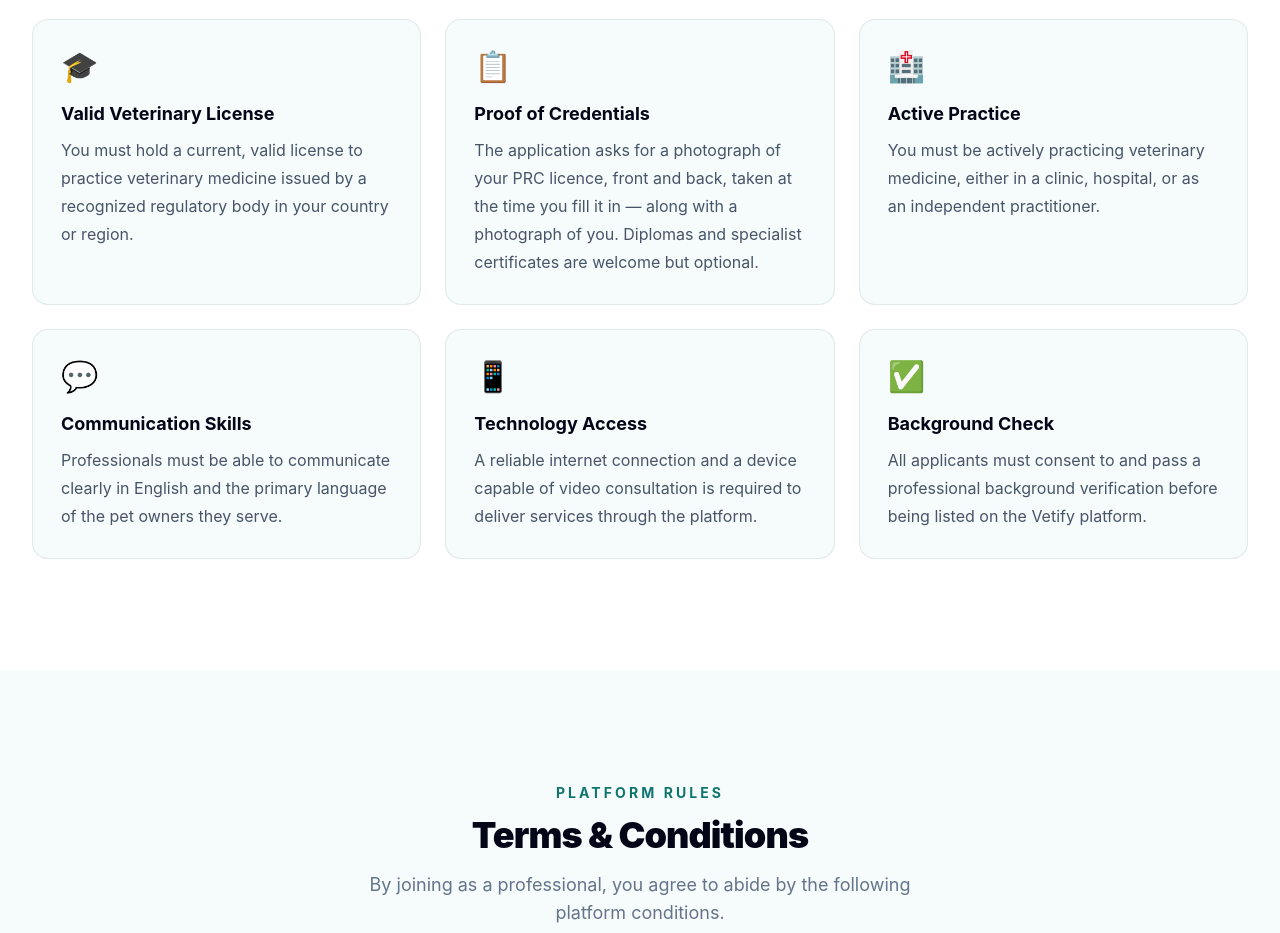
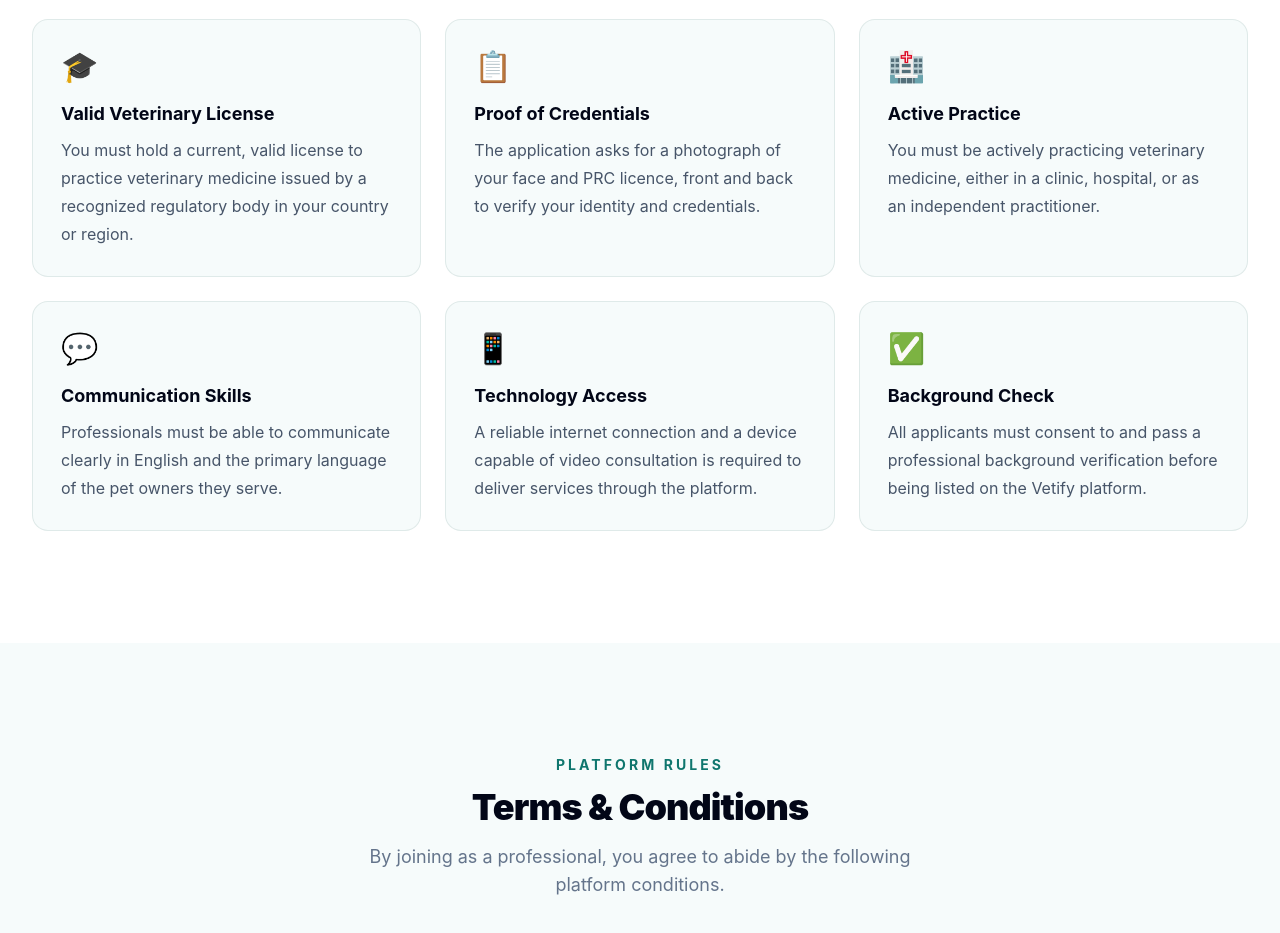
Before and after one commit to iHoshiii/Vetify, a React (Vite) app: page /professionals in a window 1280 px wide. Shown: the part 1020-1953 px from the top of the page. Built offline with nearby package versions, Linux system fonts and the light colour scheme; no server answers.

Commit message:
refactor(professionals): say plainly what the credentials requirement asks for
The old wording spelled out the photograph rules and the optional diplomas. The
requirement is the face and the licence, so it says that.

```diff
--- a/src/client/pages/professionals/data/prof-data.ts
+++ b/src/client/pages/professionals/data/prof-data.ts
@@ -9,7 +9,7 @@ export const eligibility: EligibilityItem[] = [
   {
     icon: '📋',
     title: 'Proof of Credentials',
-    body: 'The application asks for a photograph of your PRC licence, front and back, taken at the time you fill it in — along with a photograph of you. Diplomas and specialist certificates are welcome but optional.',
+    body: 'The application asks for a photograph of your face and PRC licence, front and back to verify your identity and credentials.',
   },
   {
     icon: '🏥',
```
